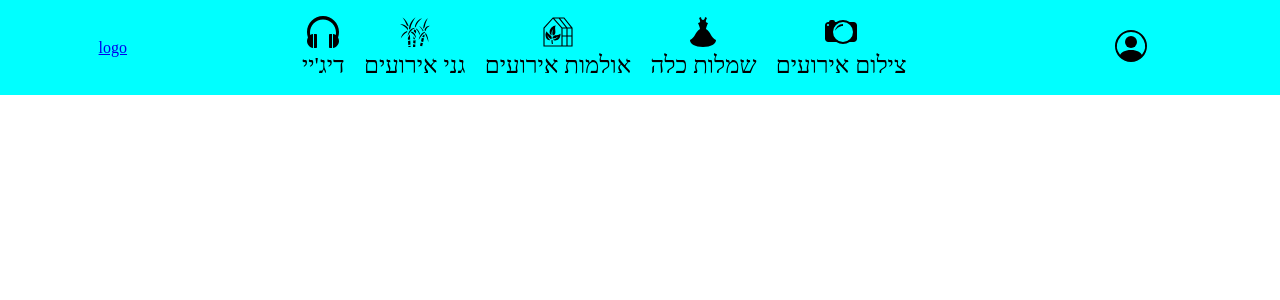
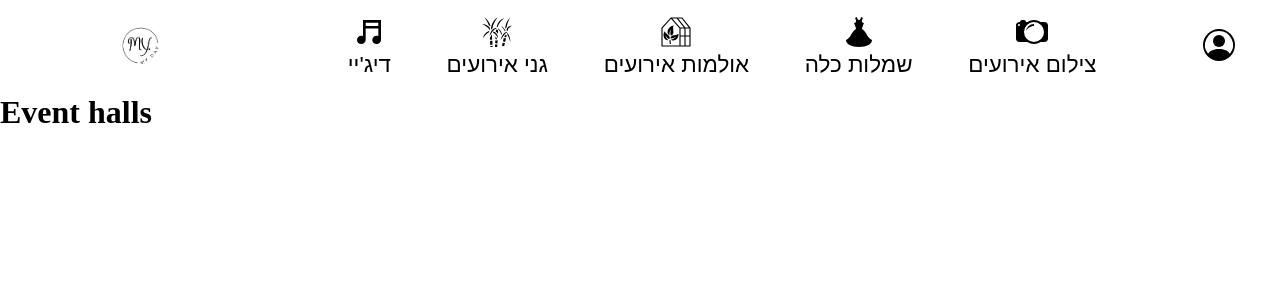
Before and after one commit to amitAsher22/clientWedding, a React (Create React App) app: page /halls in a window 1280 px wide. Shown: the top 300 px of the page. Built offline with nearby package versions, Linux system fonts and the light colour scheme.

Commit message:
design navbar menu

```diff
--- a/src/App.js
+++ b/src/App.js
@@ -7,6 +7,11 @@ import Register from "./components/Register";
 import NotFound from "./components/NotFound";
 import Home from "./pages/Home";
 import Navbar from "./components/Navbar";
+import EventsPhotography from "./pages/EventsPhotography";
+import WeddingDresses from "./pages/WeddingDresses";
+import Eventhalls from "./pages/Eventhalls";
+import Gardens from "./pages/Gardens";
+import Dj from "./pages/Dj";
 
 function App() {
   return (
@@ -17,6 +22,12 @@ function App() {
           <Route path="/" element={<Home />} />
           <Route path="/login" element={<Login />} />
           <Route path="/Register" element={<Register />} />
+          <Route path="*" element={<NotFound />} />
+          <Route path="/EventsPhoto" element={<EventsPhotography />} />
+          <Route path="/dresses" element={<WeddingDresses />} />
+          <Route path="/halls" element={<Eventhalls />} />
+          <Route path="/Gardens" element={<Gardens />} />
+          <Route path="/Dj" element={<Dj />} />
         </Routes>
       </div>
     </>
--- a/src/components/Navbar.js
+++ b/src/components/Navbar.js
@@ -2,50 +2,70 @@ import React from "react";
 import "../style/navbar.css";
 import { Link } from "react-router-dom";
 import { BsPersonCircle } from "react-icons/bs";
-import { FiLogIn } from "react-icons/fi";
-import { MdSystemUpdateAlt } from "react-icons/md";
-import { MdAddLocation } from "react-icons/md";
 import { GiAmpleDress } from "react-icons/gi";
 import { GiGreenhouse } from "react-icons/gi";
 import { BsCamera2 } from "react-icons/bs";
 import { GiSugarCane } from "react-icons/gi";
-import { ImHeadphones } from "react-icons/im";
+import { IoMdMusicalNotes } from "react-icons/io";
+import img from "../imges/myday.png";
 
 function Navbar() {
   return (
     <div>
       <div className="container">
-        <Link>logo</Link>
+        <div className="logoDiv">
+          <img src={img} alt="my logo" className="mylogo" />
+        </div>
         <div className="middle">
           <div>
             <p>
-              <ImHeadphones className="iconMiddle" />
+              <Link to="/Dj">
+                <IoMdMusicalNotes className="iconMiddle" />
+              </Link>
             </p>
-            <Link className="nameMiddle"> דיג'יי</Link>
+            <Link to="/Dj" className="nameMiddle">
+              דיג'יי
+            </Link>
           </div>
           <div>
             <p>
-              <GiSugarCane className="iconMiddle" />
+              <Link to="/Gardens">
+                <GiSugarCane className="iconMiddle" />
+              </Link>
             </p>
-            <Link className="nameMiddle">גני אירועים</Link>
+            <Link to="/Gardens" className="nameMiddle">
+              גני אירועים
+            </Link>
           </div>
           <div>
             <p>
-              <GiGreenhouse className="iconMiddle" />
+              <Link to="/halls">
+                <GiGreenhouse className="iconMiddle" />
+              </Link>
             </p>
-            <Link className="nameMiddle">אולמות אירועים</Link>
+            <Link to="/halls" className="nameMiddle">
+              אולמות אירועים
+            </Link>
           </div>
           <div>
             <p>
-              <GiAmpleDress className="iconMiddle" />
+              <Link to="/dresses">
+                <GiAmpleDress className="iconMiddle" />
+              </Link>
             </p>
-            <Link className="nameMiddle">שמלות כלה</Link>
+            <Link to="/dresses" className="nameMiddle">
+              שמלות כלה
+            </Link>
           </div>
           <div>
             <p>
-              <BsCamera2 className="iconMiddle" />
+              <Link to="/EventsPhoto">
+                <BsCamera2 className="iconMiddle" />
+              </Link>
             </p>
-            <Link className="nameMiddle">צילום אירועים</Link>
+            <Link to="/EventsPhoto" className="nameMiddle">
+              צילום אירועים
+            </Link>
           </div>
         </div>
 
@@ -53,13 +73,11 @@ function Navbar() {
           <div className="dropdown">
             <BsPersonCircle className="IconMenu" />
             <div>
-              <Link to="/login">
-                <FiLogIn className="nameMiddle" /> הירשם
+              <Link to="/Register" className="nameMiddle">
+                התחבר
               </Link>
-              <Link to="/Register">
-                <MdSystemUpdateAlt className="nameMiddle">
-                  התחבר
-                </MdSystemUpdateAlt>
+              <Link to="/login" className="nameMiddle">
+                הירשם
               </Link>
             </div>
           </div>
--- /dev/null
+++ b/src/pages/Dj.js
@@ -0,0 +1,11 @@
+import React from "react";
+
+function Dj() {
+  return (
+    <div>
+      <h1>dj</h1>
+    </div>
+  );
+}
+
+export default Dj;
--- /dev/null
+++ b/src/pages/Eventhalls.js
@@ -0,0 +1,11 @@
+import React from "react";
+
+function Eventhalls() {
+  return (
+    <div>
+      <h1>Event halls</h1>
+    </div>
+  );
+}
+
+export default Eventhalls;
--- /dev/null
+++ b/src/pages/EventsPhotography.js
@@ -0,0 +1,11 @@
+import React from "react";
+
+function EventsPhotography() {
+  return (
+    <div>
+      <h1>Events photography</h1>
+    </div>
+  );
+}
+
+export default EventsPhotography;
--- /dev/null
+++ b/src/pages/Gardens.js
@@ -0,0 +1,11 @@
+import React from "react";
+
+function Gardens() {
+  return (
+    <div>
+      <h1>Gardens</h1>
+    </div>
+  );
+}
+
+export default Gardens;
--- /dev/null
+++ b/src/pages/WeddingDresses.js
@@ -0,0 +1,11 @@
+import React from "react";
+
+function WeddingDresses() {
+  return (
+    <div>
+      <h1>Wedding Dresses</h1>
+    </div>
+  );
+}
+
+export default WeddingDresses;
--- a/src/style/navbar.css
+++ b/src/style/navbar.css
@@ -1,8 +1,8 @@
 .container {
   display: flex;
-  justify-content: space-around;
+  justify-content: space-between;
   align-items: center;
-  background-color: aqua;
+  /* background-color: aqua; */
   padding: 1rem;
 
 }
@@ -11,18 +11,22 @@
 
 .IconMenu {
   font-size: xx-large;
-  width: 100px;
+  width: 90px;
+  margin-left: 1.7rem;
 }
 
 .dropdown div a {
   display: block;
   padding: 7px;
-  width: 100px;
+  width: 90px;
 }
 
 .dropdown {
   display: inline-block;
   cursor: pointer;
+
+
+
 
 }
 
@@ -35,31 +39,45 @@
 
 .dropdown:hover div {
   visibility: visible;
+  background-color: #e0e0e044;
+  font-family: 'Raanan', 'Asap', Arial, sans-serif;
+
 
 }
 
 .middle {
   display: flex;
-  justify-content: space-around;
-  width: 50%;
+  justify-content: space-between;
+  width: 60%;
   text-align: center;
-  text-align: center;
+  margin-left: 2rem;
+
 }
 
 .iconMiddle {
   font-size: 2rem;
+  color: black;
 
 }
 
 .nameMiddle {
-  font-size: 1.5rem;
-  color: red;
-
-
-
+  font-size: 1.4rem;
   text-decoration: none;
   color: black;
-  font-family: 'Thine';
-
+  font-family: 'Raanan', 'Asap', Arial, sans-serif;
+  font-size: 100;
+  text-align: center;
 
 }
+
+.mylogo {
+  width: 20%;
+  text-align: center;
+}
+
+.logoDiv {
+  text-align: center;
+  padding: 0;
+  margin: 0;
+  width: 20%;
+}
```
Also changed, not shown: src/imges/myday.png (added).
